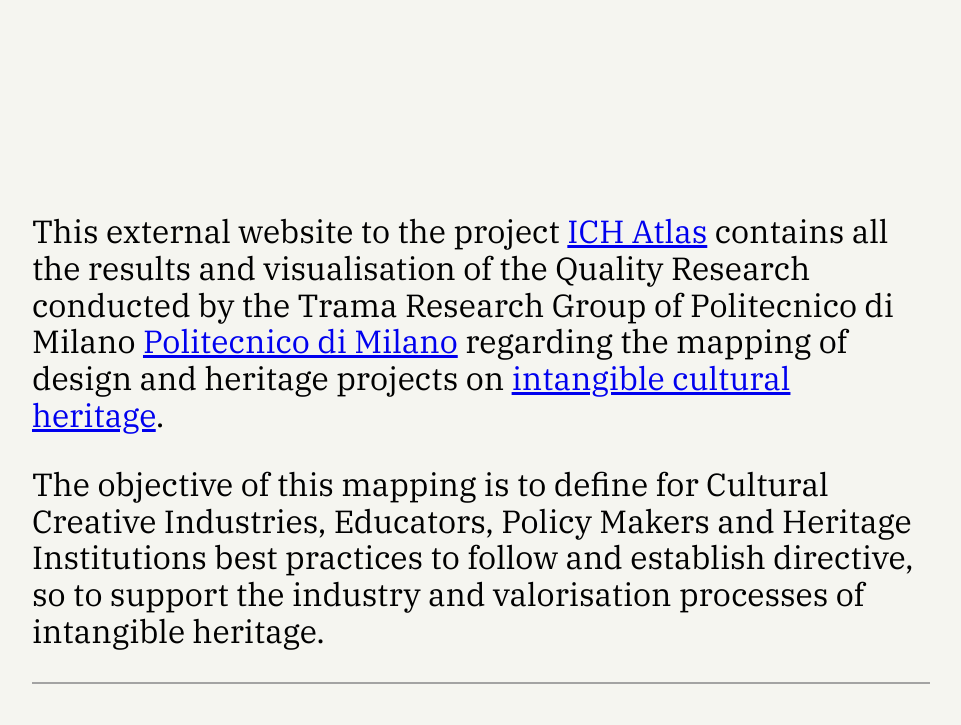
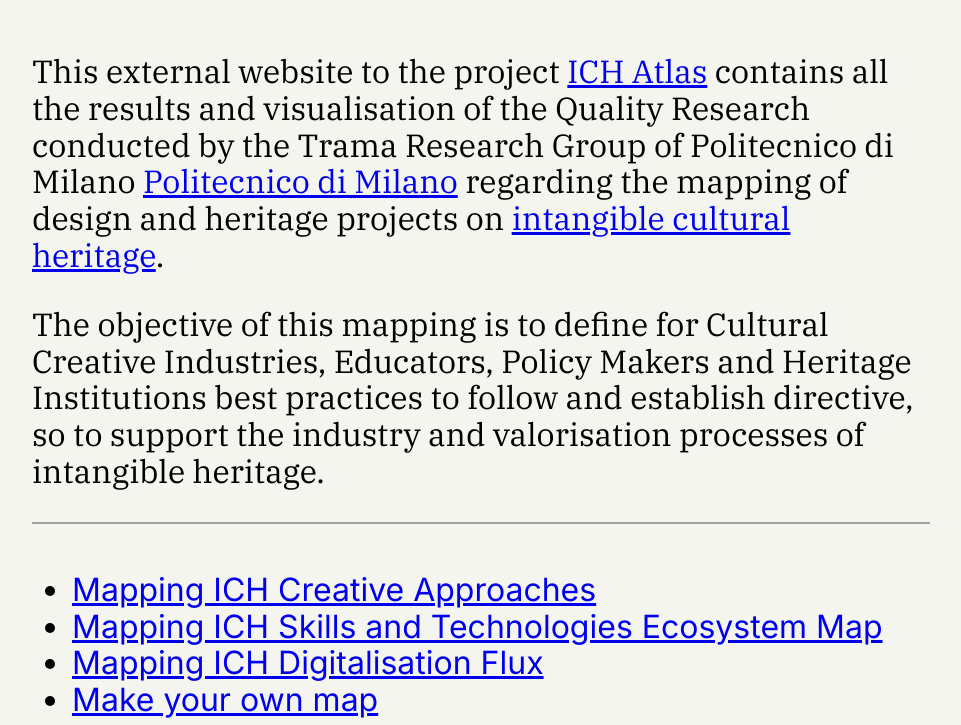
Before and after one commit to fre-denni/ICH_Atlas_Maps, a plain HTML site: page index.html in a window 1280 px wide. Shown: the part 75-800 px from the top of the page, without its empty margins (160-1121 px from the left). Drawn offline with Linux system fonts and the light colour scheme.

Commit message:
centered to the top the menu

```diff
--- a/style.css
+++ b/style.css
@@ -175,7 +175,7 @@ body {
 /* MENU */
 
 .menu {
-    padding: 10rem 15%;
+    padding: 0 15%;
     line-height: 115%;
     align-items: center;
 }
```
